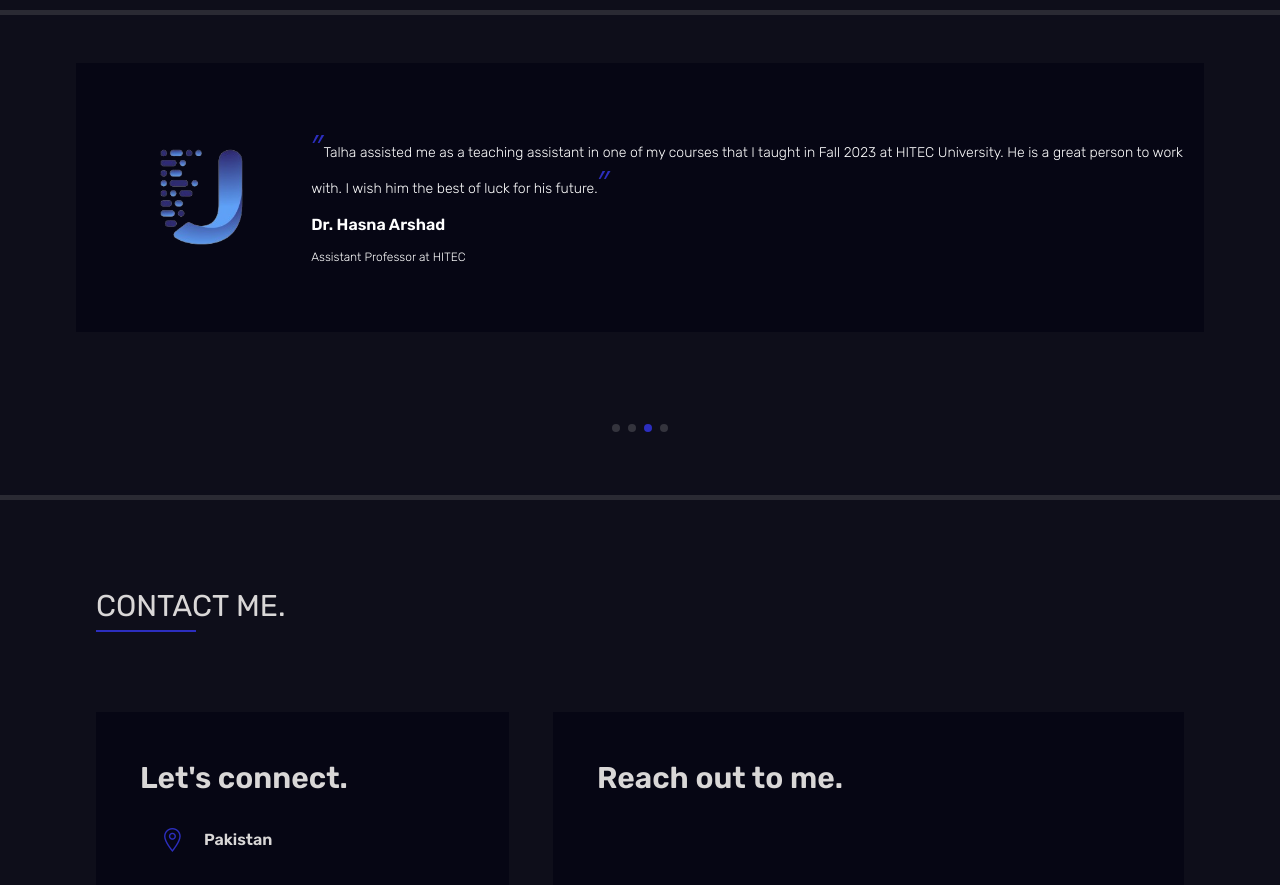
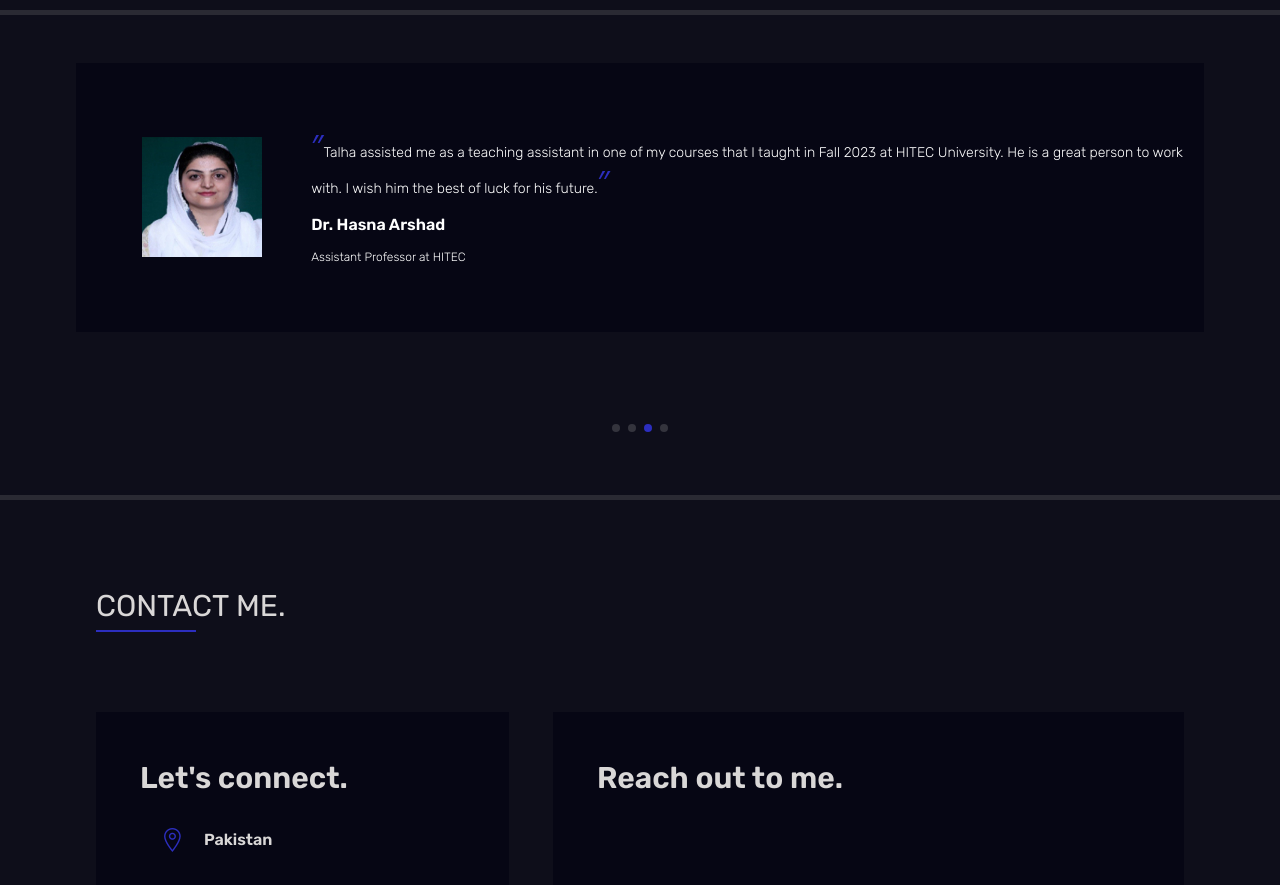
Before and after one commit to talhaiftikhar12549/talhaiftikhar, a React (Vite) app: page / in a window 1280 px wide. Shown: the part 6100-6985 px from the top of the page. Built offline with nearby package versions, Linux system fonts and the light colour scheme.

Commit message:
added Dr Hasana picture

```diff
--- a/src/components/TestamonialSection.jsx
+++ b/src/components/TestamonialSection.jsx
@@ -1,7 +1,8 @@
 import React from "react";
 import UforiaLogo from "../assets/uforiainfotech_logo-removebg-preview.png";
 import usmanPic from "../assets/usmanPic.jpg";
-import raziaPic from "../assets/Capture2.png"
+import raziaPic from "../assets/Capture2.png";
+import drHasna from "../assets/Dr Hasana.jpg"
 import { Swiper, SwiperSlide } from 'swiper/react';
 import 'swiper/css';
 import { Pagination, Autoplay } from "swiper/modules";
@@ -66,7 +67,7 @@ const Carousel = () => {
           <SwiperSlide>
             <div className="border-x-[12px] border-[#0e0e1a] bg-[#060614] px-4 w-[100%] h-[70%] flex flex-col lg:flex-row items-center justify-evenly">
               <div className="flex items-center justify-center w-[100%] lg:w-[20%]">
-                <img className="h-[120px] w-[120px]" src={UforiaLogo} alt="Uforia Logo" />
+                <img className="h-[120px] w-[120px]" src={drHasna} alt="Uforia Logo" />
               </div>
               <div className="flex flex-col w-[80%] text-[#ffffff]">
                 <p>
```
Also changed, not shown: src/assets/Dr hasana.jpg (added).
